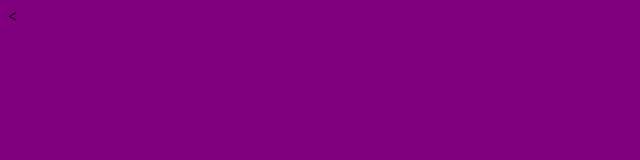
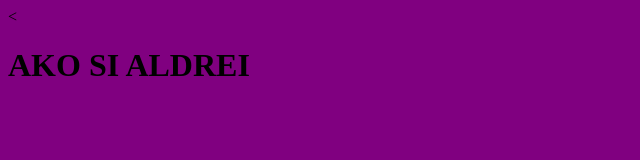
Before and after one commit to AldreiCecillano/git-one, a plain HTML site: page index.html in a window 1280 px wide. Shown: the whole page, without its empty margins (0-640 px from the left). Drawn offline with Linux system fonts and the light colour scheme.

Commit message:
Update index.html

```diff
--- a/index.html
+++ b/index.html
@@ -2,10 +2,10 @@
 <html lang="en" dir="ltr">
   <head>
     <meta charset="utf-8">
-    <title></title>
+    <title>Home Page</title>
     <<link rel="stylesheet" href="style.css">
   </head>
   <body>
-
+    <h1> AKO SI ALDREI</h1>
   </body>
 </html>
```
